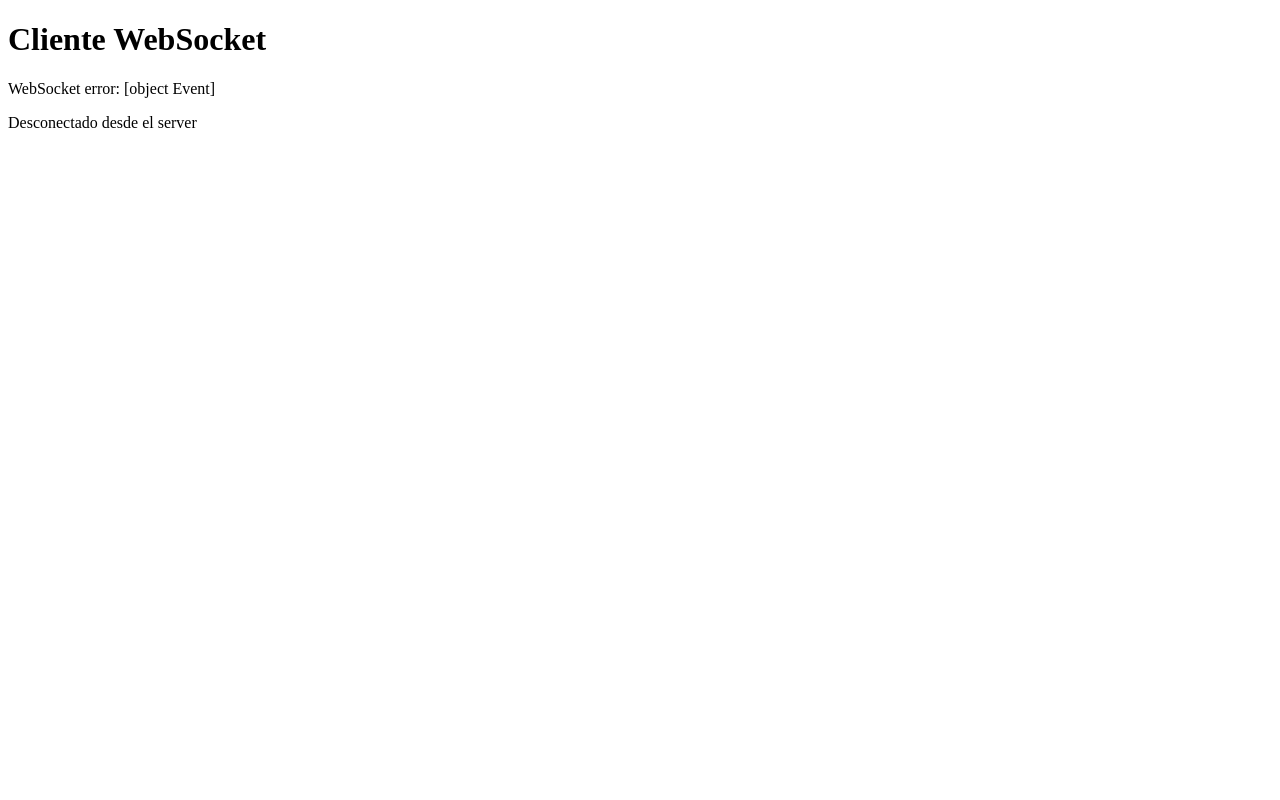
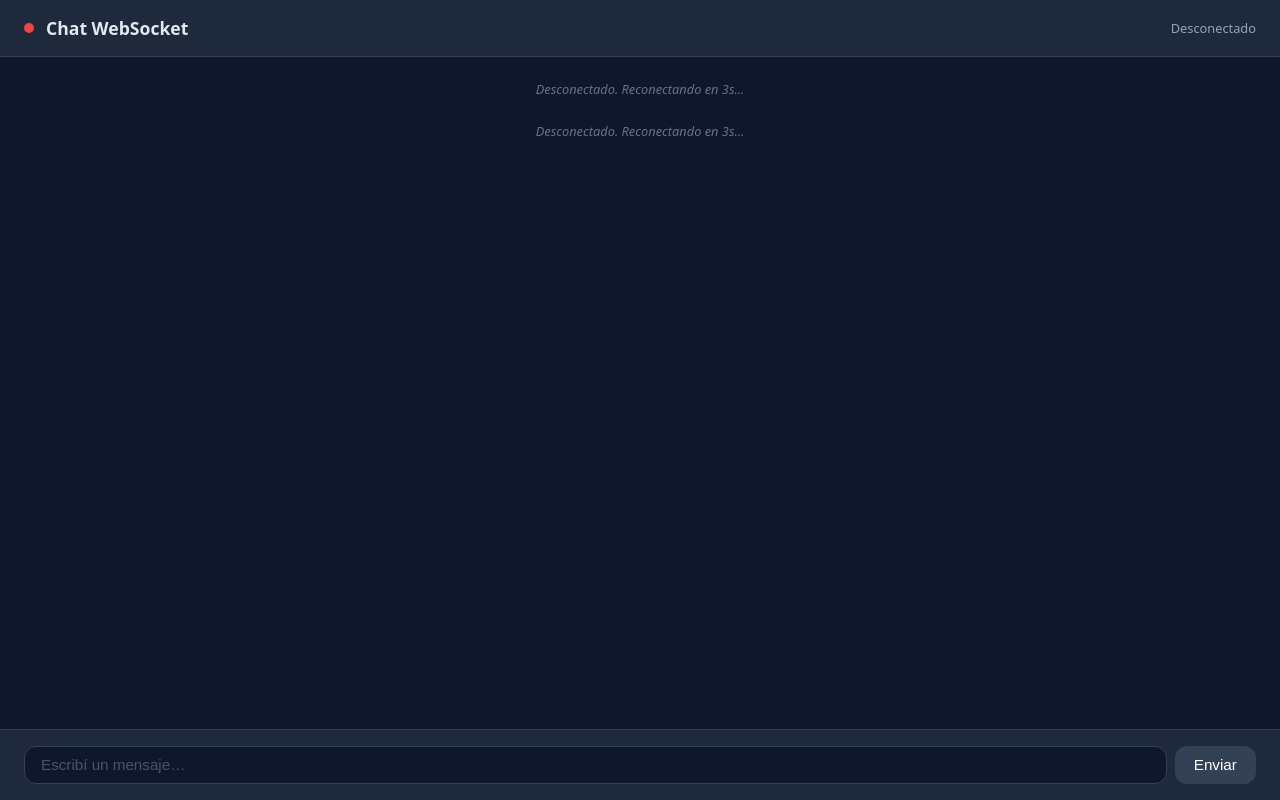
Before and after one commit to raulborda/websocketSimple, a website: page public/index.html in a window 1280 px wide. Drawn offline with Linux system fonts and the light colour scheme.

Commit message:
Websocket actualizado

```diff
--- a/public/index.html
+++ b/public/index.html
@@ -1,38 +1,191 @@
 <!DOCTYPE html>
-<html lang="en">
+<html lang="es">
 <head>
     <meta charset="UTF-8">
     <meta name="viewport" content="width=device-width, initial-scale=1.0">
-    <title>Cliente WebSocket</title>
+    <title>Chat WebSocket</title>
+    <style>
+        *, *::before, *::after { box-sizing: border-box; margin: 0; padding: 0; }
+
+        body {
+            font-family: system-ui, sans-serif;
+            background: #0f172a;
+            color: #e2e8f0;
+            display: flex;
+            flex-direction: column;
+            height: 100dvh;
+        }
+
+        header {
+            padding: 1rem 1.5rem;
+            background: #1e293b;
+            border-bottom: 1px solid #334155;
+            display: flex;
+            align-items: center;
+            gap: 0.75rem;
+        }
+
+        header h1 { font-size: 1.1rem; font-weight: 600; }
+
+        #status-dot {
+            width: 10px;
+            height: 10px;
+            border-radius: 50%;
+            background: #ef4444;
+            flex-shrink: 0;
+            transition: background 0.3s;
+        }
+        #status-dot.connected { background: #22c55e; }
+
+        #status-text { font-size: 0.8rem; color: #94a3b8; margin-left: auto; }
+
+        #messages {
+            flex: 1;
+            overflow-y: auto;
+            padding: 1rem 1.5rem;
+            display: flex;
+            flex-direction: column;
+            gap: 0.5rem;
+        }
+
+        .msg {
+            display: flex;
+            flex-direction: column;
+            max-width: 70%;
+        }
+
+        .msg.mine { align-self: flex-end; align-items: flex-end; }
+        .msg.other { align-self: flex-start; }
+        .msg.info { align-self: center; align-items: center; }
+
+        .bubble {
+            padding: 0.5rem 0.85rem;
+            border-radius: 1rem;
+            font-size: 0.95rem;
+            line-height: 1.4;
+            word-break: break-word;
+        }
+
+        .msg.mine  .bubble { background: #3b82f6; border-bottom-right-radius: 4px; }
+        .msg.other .bubble { background: #1e293b; border: 1px solid #334155; border-bottom-left-radius: 4px; }
+        .msg.info  .bubble { background: transparent; color: #64748b; font-size: 0.8rem; font-style: italic; }
+
+        .timestamp { font-size: 0.7rem; color: #475569; margin-top: 2px; padding: 0 4px; }
+
+        form {
+            display: flex;
+            gap: 0.5rem;
+            padding: 1rem 1.5rem;
+            background: #1e293b;
+            border-top: 1px solid #334155;
+        }
+
+        input[type="text"] {
+            flex: 1;
+            padding: 0.6rem 1rem;
+            border-radius: 0.75rem;
+            border: 1px solid #334155;
+            background: #0f172a;
+            color: #e2e8f0;
+            font-size: 0.95rem;
+            outline: none;
+            transition: border-color 0.2s;
+        }
+        input[type="text"]:focus { border-color: #3b82f6; }
+        input[type="text"]::placeholder { color: #475569; }
+
+        button {
+            padding: 0.6rem 1.2rem;
+            border-radius: 0.75rem;
+            border: none;
+            background: #3b82f6;
+            color: white;
+            font-size: 0.95rem;
+            cursor: pointer;
+            transition: background 0.2s;
+        }
+        button:hover:not(:disabled) { background: #2563eb; }
+        button:disabled { background: #334155; cursor: not-allowed; }
+    </style>
 </head>
 <body>
-    <h1>Cliente WebSocket</h1>
+    <header>
+        <div id="status-dot"></div>
+        <h1>Chat WebSocket</h1>
+        <span id="status-text">Conectando…</span>
+    </header>
+
     <div id="messages"></div>
 
+    <form id="chat-form">
+        <input id="input" type="text" placeholder="Escribí un mensaje…" autocomplete="off" disabled>
+        <button id="send-btn" type="submit" disabled>Enviar</button>
+    </form>
 
     <script>
-        const ws = new WebSocket('ws://localhost:3000');
+        const messagesEl = document.getElementById('messages');
+        const inputEl    = document.getElementById('input');
+        const sendBtn    = document.getElementById('send-btn');
+        const statusDot  = document.getElementById('status-dot');
+        const statusText = document.getElementById('status-text');
+
+        function addMessage(text, type = 'other') {
+            const now = new Date().toLocaleTimeString('es-AR', { hour: '2-digit', minute: '2-digit' });
+            const wrapper = document.createElement('div');
+            wrapper.className = `msg ${type}`;
+            wrapper.innerHTML = `
+                <div class="bubble">${escapeHtml(text)}</div>
+                ${type !== 'info' ? `<span class="timestamp">${now}</span>` : ''}
+            `;
+            messagesEl.appendChild(wrapper);
+            messagesEl.scrollTop = messagesEl.scrollHeight;
+        }
+
+        function escapeHtml(str) {
+            return str.replace(/&/g, '&amp;').replace(/</g, '&lt;').replace(/>/g, '&gt;');
+        }
+
+        function setConnected(connected) {
+            statusDot.className = connected ? 'connected' : '';
+            statusText.textContent = connected ? 'Conectado' : 'Desconectado';
+            inputEl.disabled  = !connected;
+            sendBtn.disabled  = !connected;
+            if (connected) inputEl.focus();
+        }
+
+        function connect() {
+            const ws = new WebSocket(`ws://${location.host}`);
 
             ws.onopen = () => {
-            console.log('Conectado al server');
-            document.getElementById('messages').innerHTML += '<p>Conectado al server</p>';
+                setConnected(true);
+                addMessage('Conectado al servidor', 'info');
             };
 
-        ws.onmessage = (event) => {
-            console.log('Mensaje desde el server:', event.data);
-            document.getElementById('messages').innerHTML += `<p>Mensaje desde el server: ${event.data}</p>`;
+            ws.onmessage = ({ data }) => {
+                const { type, text } = JSON.parse(data);
+                if (type === 'info') addMessage(text, 'info');
+                else addMessage(text, 'other');
             };
 
             ws.onclose = () => {
-            console.log('Desconectado desde el server');
-            document.getElementById('messages').innerHTML += '<p>Desconectado desde el server</p>';
+                setConnected(false);
+                addMessage('Desconectado. Reconectando en 3s…', 'info');
+                setTimeout(connect, 3000);
             };
 
-        ws.onerror = (error) => {
-            console.error('WebSocket error:', error);
-            document.getElementById('messages').innerHTML += `<p>WebSocket error: ${error}</p>`;
+            ws.onerror = () => ws.close();
+
+            document.getElementById('chat-form').onsubmit = (e) => {
+                e.preventDefault();
+                const text = inputEl.value.trim();
+                if (!text || ws.readyState !== WebSocket.OPEN) return;
+                ws.send(JSON.stringify({ text }));
+                addMessage(text, 'mine');
+                inputEl.value = '';
             };
+        }
 
+        connect();
     </script>
 </body>
 </html>
```
Also changed, not shown: client.js (+35 -6 lines), package.json (+7 -7 lines), server.js (+64 -12 lines), README.md, 1 other file. Lines whose indentation alone changed are shown as unchanged.
